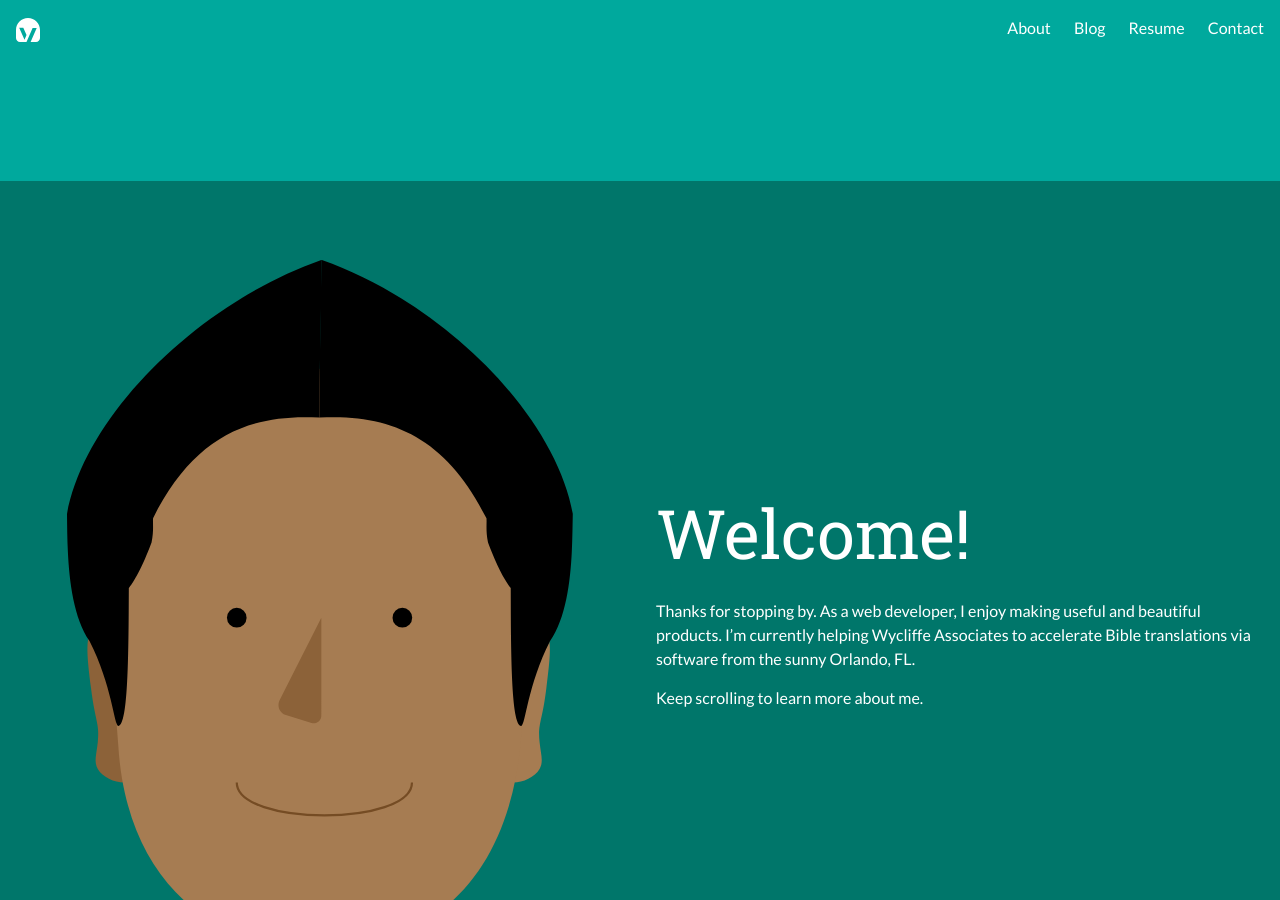
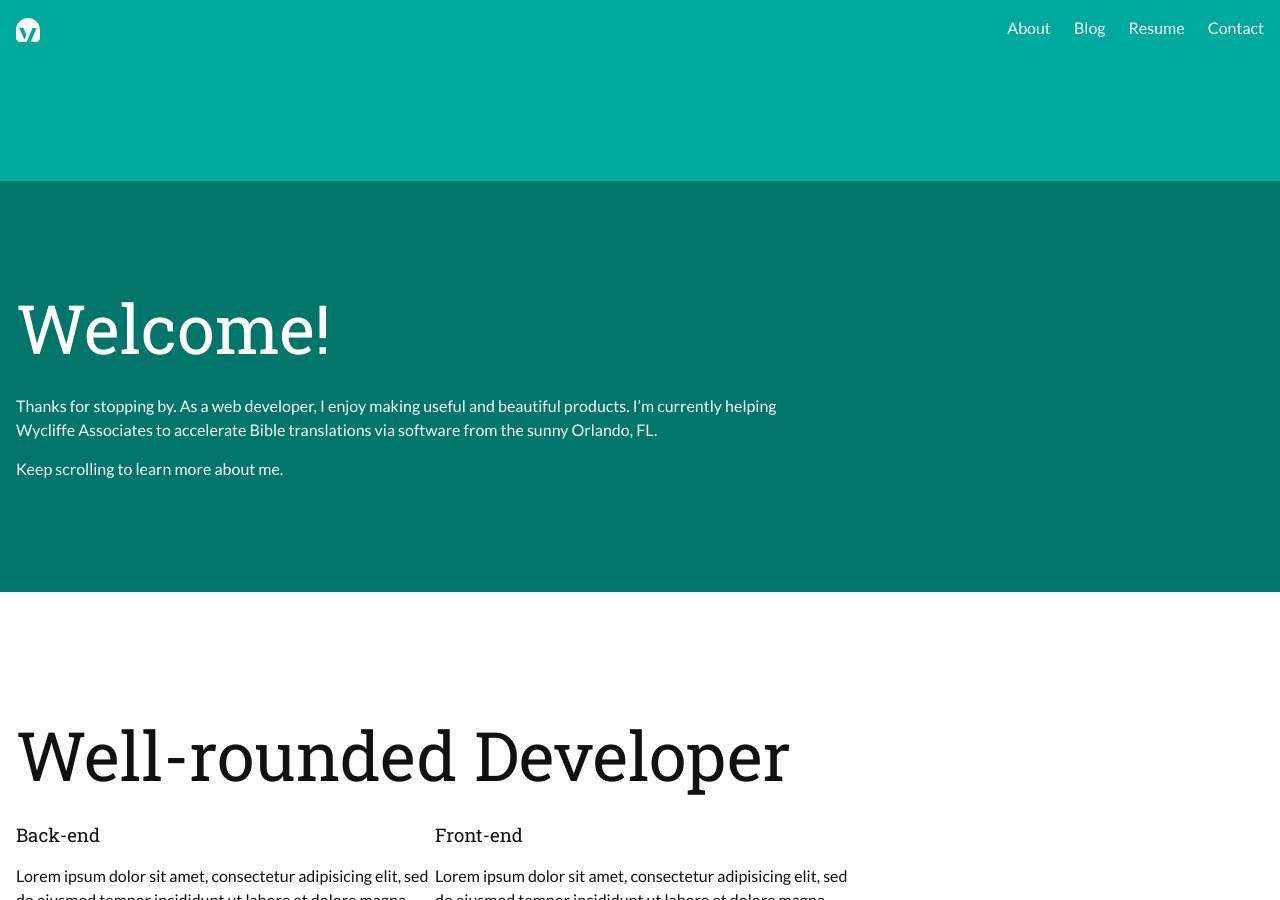
Before and after one commit to vleong2332/site2.0, a Jekyll site: the page built from index.md, in a window 1280 px wide and 900 px high, scrolled down 719 px. Built offline with Jekyll 4.4.1, drawn with Linux system fonts in a browser that asks for light colours.

Commit message:
Simplify welcome section

```diff
--- a/_includes/welcome.html
+++ b/_includes/welcome.html
@@ -1,14 +1,9 @@
 <div class="welcome">
   <a class="anchor"></a>
-  <div class="image">
-    <img src="{{ "assets/my_face.svg" | relative_url }}" />
-  </div>
-  <div class="text">
     <div class="wrapper">
       <h1>{{ site.data.welcome.title }}</h1>
       {% for message in site.data.welcome.messages %}
         <p>{{ message }}</p>
       {% endfor %}
     </div>
-  </div>
 </div>
--- a/_sass/site/_welcome.scss
+++ b/_sass/site/_welcome.scss
@@ -1,58 +1,18 @@
 .welcome {
-  min-height: 320px;
-  height: calc(100% - 56px);
-  display: flex;
-  flex-direction: column;
+  padding-top: 6rem;
+  padding-bottom: 6rem;
   background-color: $primary-color-dark;
+  position: relative;
+  color: #FFF;
 
   .anchor {
-    position: relative;
+    position: absolute;
     top: -$nav-height;
   }
 
-  .image {
-    flex: 1 1 50%;
-    width: 100%;
-    height: 100%;
-    display: flex;
-    flex-direction: column;
-    justify-content: flex-end;
-    align-items: center;
-
-    img {
-      flex: 1 1 auto;
-      padding: 1rem;
-      max-height: 85%;
-      max-width: 85%;
-      box-sizing: border-box;
-    }
-
-  }
-
-  .text {
-    flex: 1 1 50%;
-    align-self: stretch;
-    display: flex;
-    flex-direction: column;
-    justify-content: flex-start;
-    align-items: center;
-    color: #FFF;
-
-    h1, p {
-      text-align: center;
-    }
-  }
-
-  @media all and (min-width: 560px) {
-    flex-direction: row;
-    .image {
-      justify-content: center;
-    }
-    .text {
-      justify-content: center;
-      h1, p {
-        text-align: left;
-      }
+  @media all and (min-width: 600px) {
+    .wrapper {
+      max-width: 66.66%;
     }
   }
 
```
